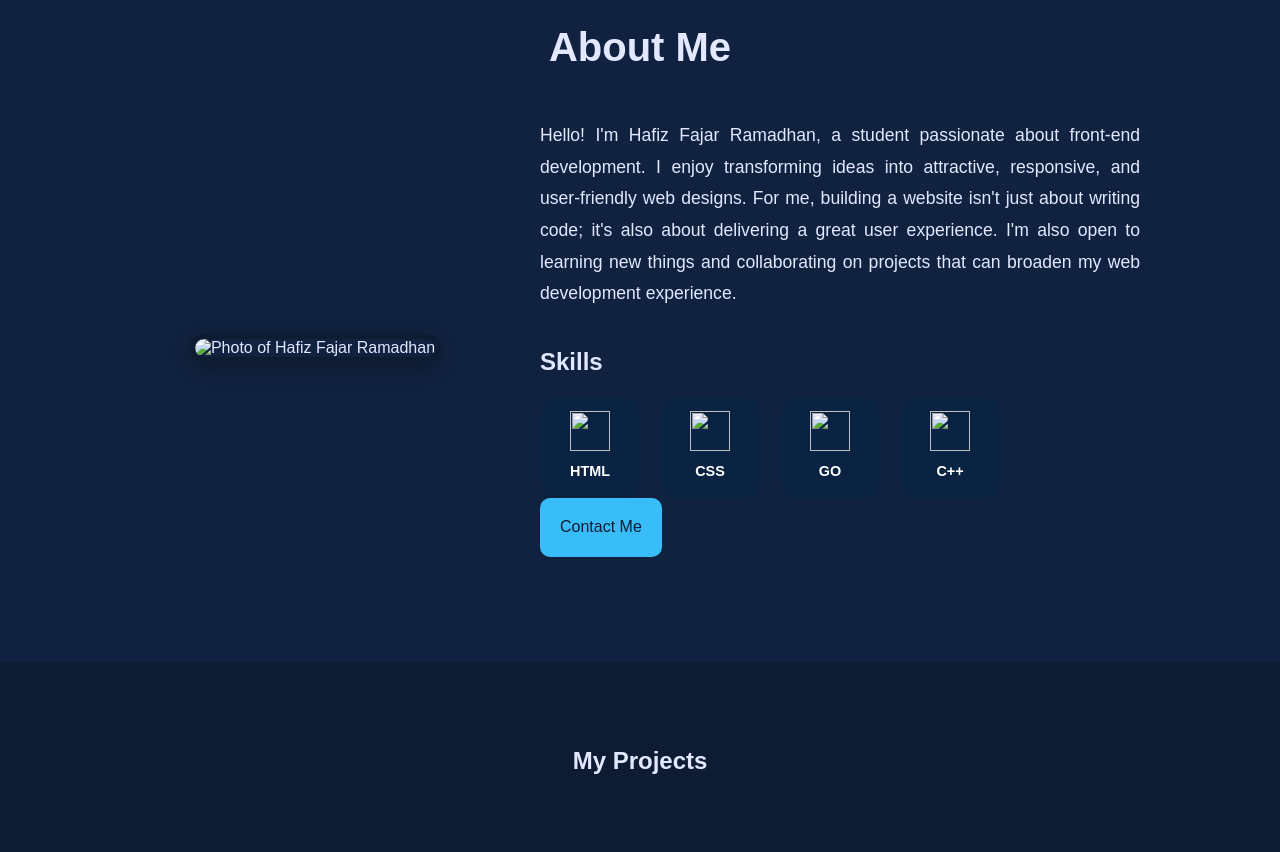
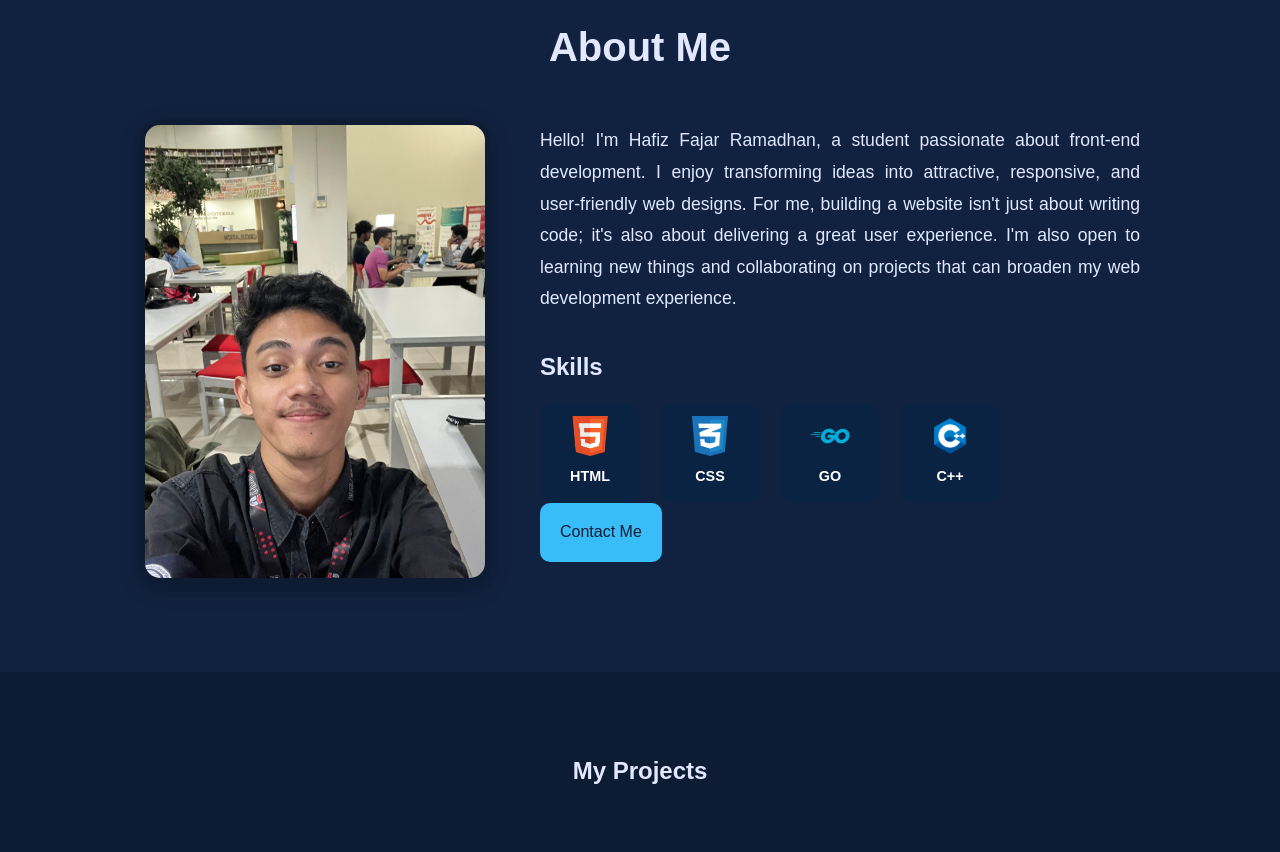
Before and after one commit to hfzfjr/Portfolio, a plain HTML site: page index.html in a window 1280 px wide. Shown: the part 860-1712 px from the top of the page. Drawn offline with Linux system fonts and the light colour scheme; the site is published under a folder, as on GitHub Pages, so addresses that start at the root find nothing.

Commit message:
update portfolio

```diff
--- a/index.html
+++ b/index.html
@@ -72,7 +72,7 @@
         <h1 class="about-title">About Me</h1>
         <div class="about-wrapper">
           <figure class="about-photo">
-            <img src="/assets/me/me.jpeg" alt="Photo of Hafiz Fajar Ramadhan">
+            <img src="assets/me/me.jpeg" alt="Photo of Hafiz Fajar Ramadhan">
           </figure>
           <article class="about-description">
             <p>
@@ -82,19 +82,19 @@
               <h2 class="skills-title">Skills</h2>
               <ul class="skills-list">
                 <li>
-                  <img src="/assets/logo/html-logo.png">
+                  <img src="assets/logo/html-logo.png">
                   <span>HTML</span>
                 </li>
                 <li>
-                  <img src="/assets/logo/css-logo.png">
+                  <img src="assets/logo/css-logo.png">
                   <span>CSS</span>
                 </li>
                 <li>
-                  <img src="/assets/logo/golang-logo.png">
+                  <img src="assets/logo/golang-logo.png">
                   <span>GO</span>
                 </li>
                 <li>
-                  <img src="/assets/logo/c++-logo.png">
+                  <img src="assets/logo/c++-logo.png">
                   <span>C++</span>
                 </li>
               </ul>
```
